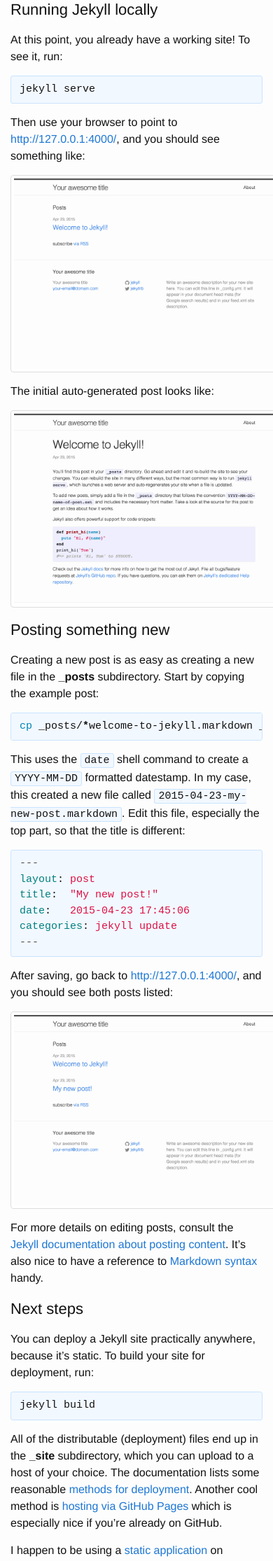
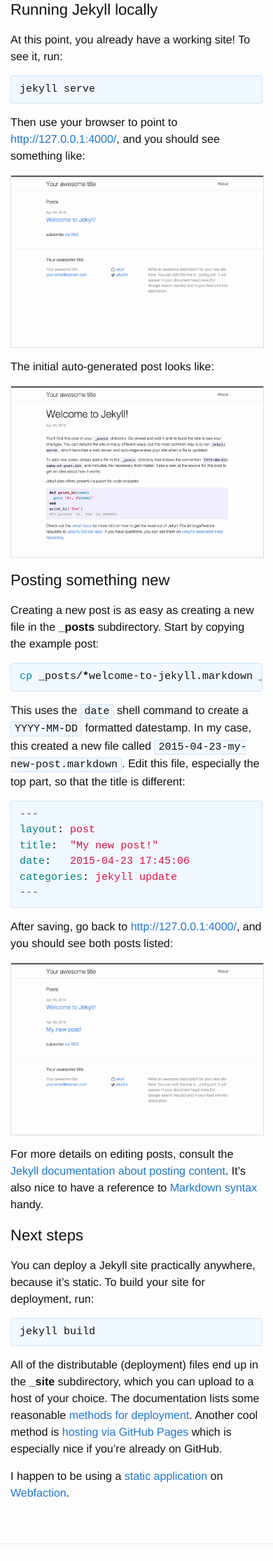
Before and after one commit to zharley/blog, a Jekyll site: the page built from www/_posts/2015-04-23-creating-this-site-with-jekyll.markdown, in a window 390 px wide. Shown: the part 2314-4544 px from the top of the page at 70% size. Built offline with Jekyll 4.4.1, drawn with Linux system fonts in a browser that asks for light colours.

Commit message:
Improve appearance of images on mobile

```diff
--- a/www/_sass/_post.scss
+++ b/www/_sass/_post.scss
@@ -47,14 +47,16 @@
             img {
                 display: inline-block;
                 text-align: center;
-                max-width: 400px;
                 height: auto;
-                padding: 4px;
                 line-height: 1.42857;
                 background-color: #FFF;
                 border: 1px solid #DDD;
-                border-radius: 4px;
-                transition: all 0.2s ease-in-out 0s;
+
+                @include min-media-query($on-laptop) {
+                  padding: 4px;
+                  border-radius: 4px;
+                  max-width: 400px;
+                }
             }
         }
     }
--- a/www/css/main.scss
+++ b/www/css/main.scss
@@ -42,6 +42,12 @@
     }
 }
 
+@mixin min-media-query($device) {
+    @media screen and (min-width: $device) {
+        @content;
+    }
+}
+
 
 // Import partials from `sass_dir` (defaults to `_sass`)
 @import
```
